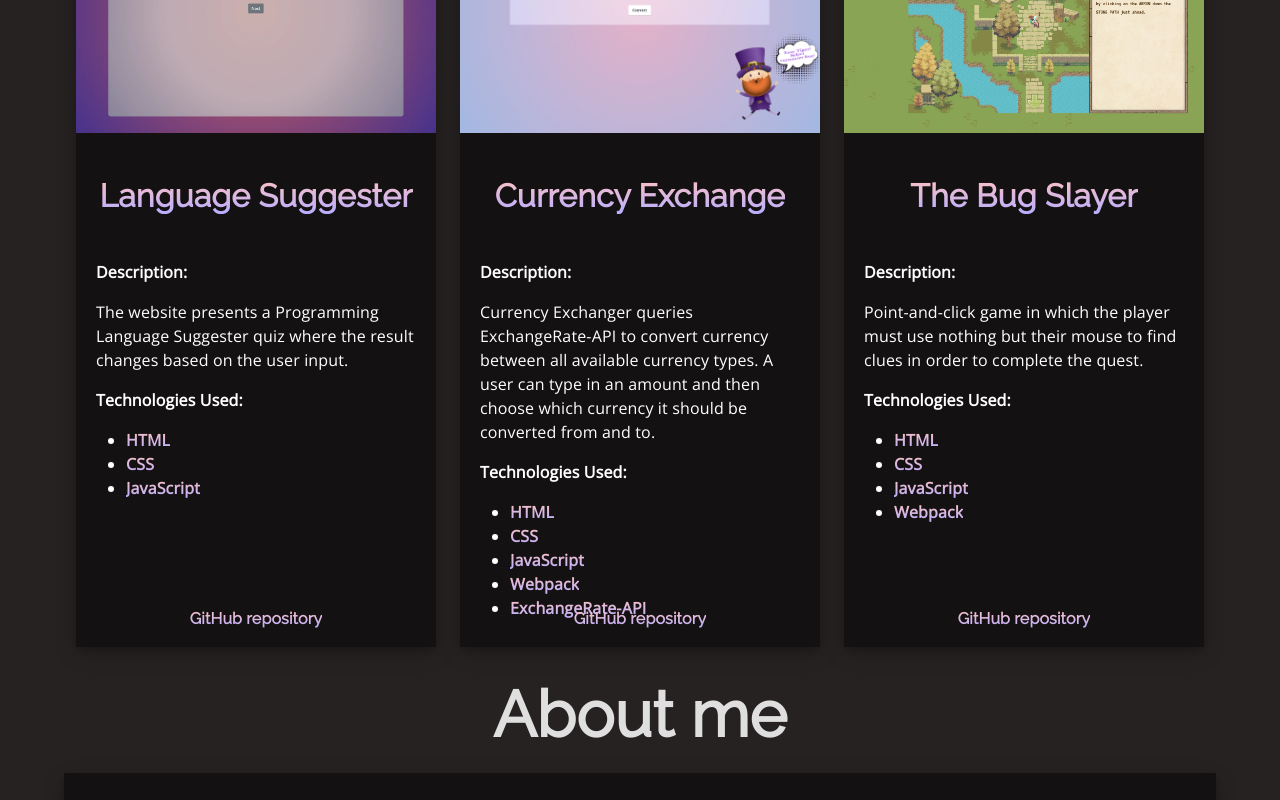
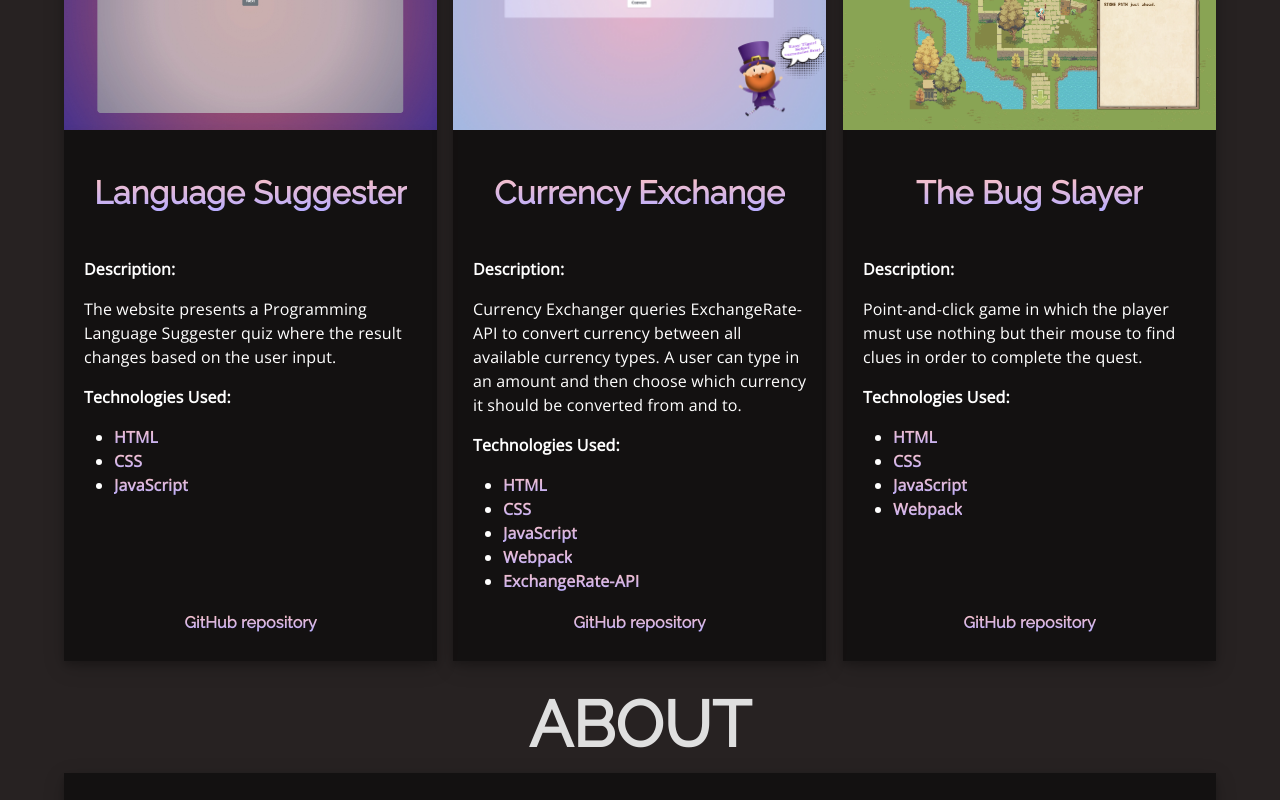
Before and after one commit to anton3ch/portfolio-react, a React (Create React App) app: page / in a window 1280 px wide. Shown: the part 1600-2400 px from the top of the page. Built offline with nearby package versions, Linux system fonts and the light colour scheme.

Commit message:
change project responsivness

```diff
--- a/src/components/AboutMe.js
+++ b/src/components/AboutMe.js
@@ -4,7 +4,7 @@ import { Typography } from "@mui/material";
 export default function AboutMe() {
   return (
     <div className="about animate__animated animate__headShake mx-3">
-      <h2 className="sectionTitle">About me</h2>
+      <h2 className="sectionTitle">ABOUT</h2>
       {/* <hr /> */}
       <div className="card cardAbout">
         <div className="card-body aboutText">
--- a/src/components/ContactMeSection.js
+++ b/src/components/ContactMeSection.js
@@ -100,7 +100,7 @@ const LandingSection = () => {
 
   return (
     <div className="contact">
-      <h2 className="sectionTitle">Contact me</h2>
+      <h2 className="sectionTitle">CONTACT ME</h2>
       <FormikProvider value={formik}>
         <div className="card cardForm">
           <Form className="formBody">
--- a/src/index.css
+++ b/src/index.css
@@ -255,7 +255,7 @@ a:hover{
   font-size: 4em;
   font-family: 'Raleway', sans-serif;
   color: rgb(223, 223, 223);
-  margin-block: 10px;
+  margin-block: 1rem 0;
 }
 
 .card-title {
@@ -274,11 +274,15 @@ a:hover{
 .card {
   transition: all .2s ease-in;
   padding: 0px;
-  /* display: flex;
+  display: flex;
   flex-direction: column;
-  justify-content: center; */
+  justify-content: space-between;
   box-shadow: 0 4px 8px 0 rgba(0, 0, 0, 0.2), 0 6px 20px 0 rgba(0, 0, 0, 0.19);
+  background-color: rgba(0, 0, 0, 0.495) !important;
+  color: rgb(255, 255, 255);
+  border: 0 !important;
 }
+
 .card:hover {
   transform: scale(1.02);
 }
@@ -329,13 +333,13 @@ a:hover{
   }
 
   .card-footer {
-    position: absolute;
-    bottom: 0px;
-    /* width: 88%; */
+    margin-top: auto;  /* Pushes footer to the bottom */
+    padding: 10px;
+    text-align: center;
   }
 
   .project {
-    max-width: 360px;
+    min-width: 360px;
   }
 }
 .card-text {
@@ -412,11 +416,14 @@ a:hover{
 .projectList {
   display: flex;
   flex-wrap: wrap;
-  justify-content: space-around;
+  justify-content: space-between;
+  gap: 1rem;
 }
 
 .project {
-  margin: 10px;
+  display: flex;
+  flex: 1 1 30%; /* Allows flexibility in width and ensures equal height */
+  min-width: 360px;
 }
 
 
@@ -518,12 +525,12 @@ a:hover{
     align-self: center;
   }
 
-.card-body{
-  display: flex;
-  flex-direction: column;
-  padding: 0;
-
-}
+  .card-body {
+    display: flex;
+    flex-direction: column;
+    flex-grow: 1;
+    padding: 0;
+  }
 
 .about {
   display: flex;
```
